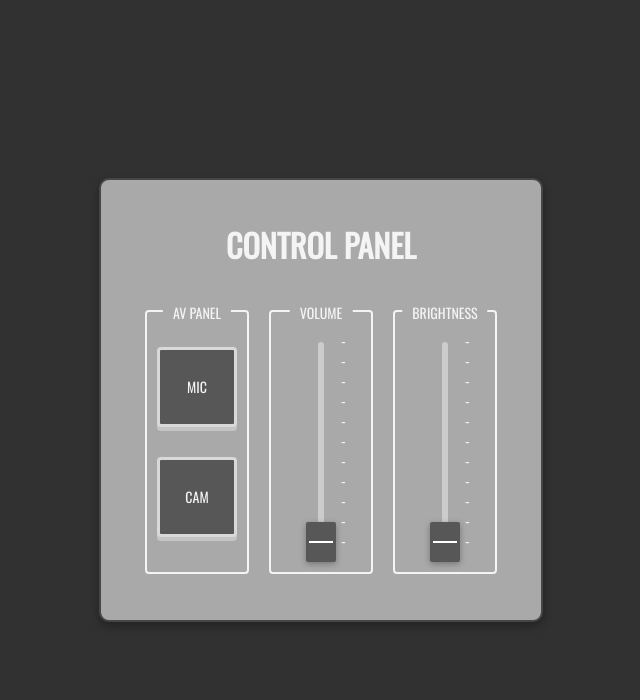
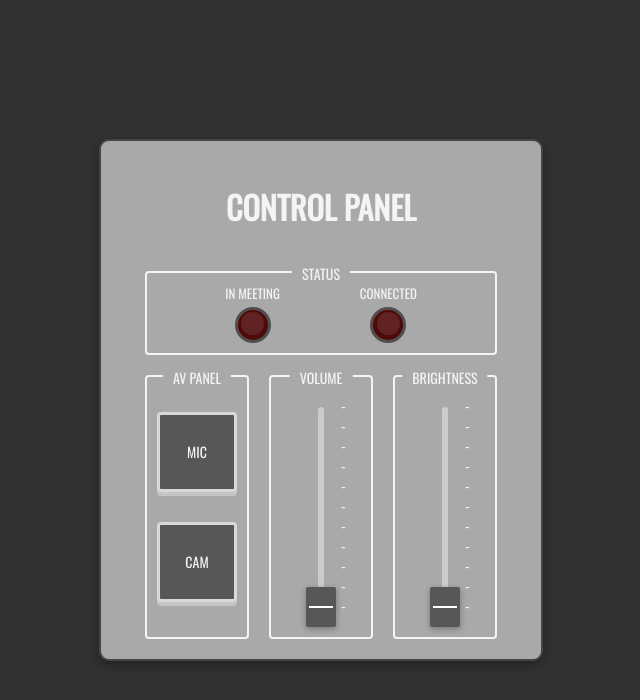
Before and after one commit to SaadOjo/desktop_controller, a Flask app: page / in a window 1280 px wide. Shown: the top 700 px of the page, without its empty margins (319-959 px from the left). Run offline with Flask 3, Linux system fonts and the light colour scheme; some libraries are stand-ins or nearby versions.

Commit message:
starting to glue wb and socketio code

```diff
--- a/main.py
+++ b/main.py
@@ -1,5 +1,6 @@
 from flask import Flask, render_template
 from flask_socketio import SocketIO, send, emit
+from teams_meeting_client import TeamsMeetingClient
 
 # Initialize Flask app
 app = Flask(__name__)
@@ -8,11 +9,37 @@ app.config['SECRET_KEY'] = 'mysecretkey'
 # Initialize SocketIO
 socketio = SocketIO(app)
 
+def on_meeting_start():
+    print("XXXXX: Meeting started")
+    #state["leds"]["meeting"] = True
+    socketio.emit("set-led-state", {"id": "meeting", "state": True})
+
+def on_meeting_end():
+    print("XXXXX: Meeting ended")
+    #state["leds"]["meeting"] = False
+    socketio.emit("set-led-state", {"id": "meeting", "state": False})
+
+def on_client_connect():
+    print("Client connected")
+    state["leds"]["connected"] = True
+    socketio.emit("set-led-state", {"id": "connected", "state": True})
+
+myClient = TeamsMeetingClient(meeting_started_callback=on_meeting_start, meeting_ended_callback=on_meeting_end, on_connect_callback=on_client_connect)
+myClient.start()
+
 # State storage
 state = {
     "buttons": {"mic": False, "cam": False},  # Buttons with their states
-    "sliders": {"vol": 50, "bright": 50}     # Sliders with initial values
+    "sliders": {"vol": 50, "bright": 50},     # Sliders with initial values
+    "leds": {"meeting": False, "connected": False}  # LEDs with their states
 }
+
+@app.teardown_appcontext
+def cleanup(exception=None):
+    print("Cleaning up resources...")
+    myClient.stop()
+    # Add cleanup code here, such as closing database connections
+    # or releasing any global resources.
 
 # HTTP route to render the web page
 @app.route('/')
@@ -27,6 +54,8 @@ def handle_connect():
         socketio.emit("set-button-state", {"id": button_id, "state": state_value})
     for slider_id, slider_value in state["sliders"].items():
         socketio.emit("set-slider-value", {"id": slider_id, "value": slider_value})
+    #for led_id, led_state in state["leds"].items():
+    #    socketio.emit("set-led-state", {"id": led_id, "state": led_state})
 
 
 @socketio.on('disconnect')
@@ -40,6 +69,12 @@ def handle_button_toggle(data):
 
     if button_id in state["buttons"]:
         # Toggle the button state on the server
+        match button_id:
+            case "mic":
+                myClient.toggle_mic()
+            case "cam":
+                myClient.toggle_cam()
+
         state["buttons"][button_id] = not state["buttons"][button_id]
         # Broadcast the updated state to all clients
         socketio.emit("set-button-state", {"id": button_id, "state": state["buttons"][button_id]})
--- a/static/main.js
+++ b/static/main.js
@@ -119,6 +119,19 @@ class Button {
   }
 }
 
+class Led {
+  constructor(id) {
+    this.led = document.getElementById(`${id}-led`);
+    if (!this.led) {
+      throw new Error(`LED element for '${id}' not found.`);
+    }
+  }
+
+  // Method to set the state programmatically
+  setState(isOn) {
+    this.led.classList.toggle('on', isOn); // Add/remove 'on' class
+  }
+}
 
 $(document).ready(function () {
 
@@ -184,4 +197,25 @@ $(document).ready(function () {
     }
   });
 
+  let meetingLed = new Led('meeting');
+  let connectedLed = new Led('connected');
+
+
+  socket.on('set-led-state', (data) => {
+    const { id, state } = data;
+    switch (id) {
+      case 'meeting':
+        meetingLed.setState(state);
+        break;
+      case 'connected':
+        connectedLed.setState(state);
+        break;
+    }
+
+  });
+
+
+
+
+
 });
--- a/static/styles.css
+++ b/static/styles.css
@@ -45,6 +45,12 @@ body {
     gap: 20px;
     justify-content: center;
   }
+  .vertical-panel {
+    display: flex;
+    flex-direction: column;
+    gap: 20px;
+    justify-content: center;
+  }
 
   .sub-panel {
     position: relative;
@@ -59,6 +65,13 @@ body {
     min-height: 260px;
     border-radius: 4px;
   }
+  .sub-panel.horizontal{
+    flex-direction: row;
+    min-height: 80px;
+    width: 87%; /* TODO: Make this such that this value is automatically induced */
+    max-width:  none;
+    gap: 80px;
+  }
   .sub-panel .border-text{
     white-space: nowrap;
     position: absolute;
@@ -70,6 +83,71 @@ body {
     padding: 0 10px; /* Add padding around the text */
     font-size: 14px; /* Adjust text size */
   }
+
+  .led-label-group{
+    padding-top: 00px;
+    display: flex;
+    flex-direction: column;
+    font-size: small;
+    gap: 04px;
+    align-items: center;
+    justify-content: center;
+  }
+
+  /* #region LEDS */
+
+/* LED */
+.led {
+  /* LED size and shape */
+  position: relative;
+  width: 30px;
+  height: 30px;
+  border-radius: 50%; /* Circular shape */
+
+  background: #4e0909; /* Red LED color */
+  border: 3px solid; /* Silver-like color */
+  border-color: #504e4e; /* Red LED color */
+}
+
+.led::before {
+  content: '';
+  position: absolute;
+  width: 76%; /* Slightly smaller than the LED */
+  height: 76%;
+  top: 8%;
+  left: 12%;
+  border-radius: 50%;
+  background: #602222;
+  z-index: 2;
+}
+
+.led.on{
+
+  background: #ab1414; /* Red LED color */
+  border: 3px solid; /* Silver-like color */
+  border-color: #504e4e; /* Red LED color */
+
+  /* Slight glow effect */
+  box-shadow:
+    0 0 10px rgba(255, 0, 0, 0.8), /* soft outer glow */
+    0 0 20px rgba(255, 0, 0, 0.6); /* extended outer glow */
+
+}
+
+.led.on::before {
+  content: '';
+  position: absolute;
+  width: 76%; /* Slightly smaller than the LED */
+  height: 76%;
+  top: 8%;
+  left: 12%;
+  border-radius: 50%;
+  background: #ff0000;
+  z-index: 2;
+}
+
+
+  /* #endregion */
 
   /* #region BUTTONS */
 
--- a/teams_meeting_client.py
+++ b/teams_meeting_client.py
@@ -4,6 +4,8 @@ import threading
 import asyncio
 import websockets
 from typing import Callable, Optional
+from urllib.parse import quote
+
 
 DEFAULT_TOKEN = "61e9d3d4-dbd6-425d-b80f-8110f48f769c"
 TOKEN_FILE = "token.txt"
@@ -13,10 +15,12 @@ class TeamsMeetingClient:
         self,
         manufacturer: str = "Token Financial Technologies",
         device: str = "Desktop Controller",
-        app: str = "Desktop Controller",
+        app: str = "Desktop Controller App",
         app_version: str = "1.0.00",
         meeting_started_callback: Optional[Callable[[], None]] = None,
         meeting_ended_callback: Optional[Callable[[], None]] = None,
+        on_connect_callback: Optional[Callable[[], None]] = None,
+        on_disconnect_callback: Optional[Callable[[], None]] = None
     ):
         """
         :param manufacturer: Defaults to "YourManufacturer"
@@ -32,12 +36,14 @@ class TeamsMeetingClient:
         self.app_version = app_version
         self.meeting_started_callback = meeting_started_callback
         self.meeting_ended_callback = meeting_ended_callback
+        self.on_connect_callback = on_connect_callback
+        self.on_disconnect_callback = on_disconnect_callback
 
         # Load token from file if available, else use default
         self.token = self._load_token()
 
         # Track the current "canPair" state (assuming True=not in meeting, False=in meeting)
-        self.can_pair = True  # By default, assume not in a meeting
+        self.can_pair = None  # By default, assume not in a meeting
 
         # For sending commands with incrementing request IDs
         self.request_id_counter = 1
@@ -47,9 +53,9 @@ class TeamsMeetingClient:
             f"ws://localhost:8124"
             f"?token={self.token}"
             f"&protocol-version=2.0.0"
-            f"&manufacturer={self.manufacturer}"
-            f"&device={self.device}"
-            f"&app={self.app}"
+            f"&manufacturer={quote(self.manufacturer)}"
+            f"&device={quote(self.device)}"
+            f"&app={quote(self.app)}"
             f"&app-version={self.app_version}"
         )
 
@@ -153,6 +159,8 @@ class TeamsMeetingClient:
         try:
             async with websockets.connect(self.ws_url) as ws:
                 print(f"Connected to {self.ws_url}")
+                if self.on_connect_callback:
+                    self.on_connect_callback()
                 # Listen for messages until stop_event is set
                 await self._receive_loop(ws)
         except Exception as e:
@@ -164,6 +172,7 @@ class TeamsMeetingClient:
             try:
                 raw_msg = await asyncio.wait_for(ws.recv(), timeout=1.0)
                 self._handle_message(raw_msg)
+                print(f"Received message: {raw_msg}")
             except asyncio.TimeoutError:
                 # Periodic check if we should stop
                 continue
@@ -212,16 +221,31 @@ class TeamsMeetingClient:
 
         # If canPair changes from True -> False, meeting started
         # If canPair changes from False -> True, meeting ended
+
+        if self.can_pair is None:
+            # First update, set the initial state
+            self.can_pair = can_pair_now
+
+            if not can_pair_now:
+                # Meeting started
+                if self.meeting_ended_callback:
+                    self.meeting_ended_callback()
+            else:
+                # Meeting ended
+                if self.meeting_started_callback:
+                    self.meeting_started_callback()
+            return
+
         if can_pair_now != self.can_pair:
             self.can_pair = can_pair_now
             if not can_pair_now:
                 # Meeting started
+                if self.meeting_ended_callback:
+                    self.meeting_ended_callback()
+            else:
+                # Meeting ended
                 if self.meeting_started_callback:
                     self.meeting_started_callback()
-            else:
-                # Meeting ended
-                if self.meeting_ended_callback:
-                    self.meeting_ended_callback()
 
     async def _close_ws(self):
         """Attempt to close the WebSocket if needed."""
@@ -232,6 +256,7 @@ class TeamsMeetingClient:
         """Enqueue a message to be sent on the WebSocket connection."""
         # Because websockets is async, we must schedule this in the event loop
         if hasattr(self, "loop") and self.loop.is_running():
+            print(f"Sending message: {message}")
             asyncio.run_coroutine_threadsafe(self._async_send(message), self.loop)
         else:
             print("WebSocket not connected or loop not running, cannot send message.")
@@ -247,3 +272,45 @@ class TeamsMeetingClient:
                 await ws.send(json.dumps(message))
         except Exception as e:
             print(f"Failed to send message: {e}")
+
+if __name__ == "__main__":
+    # Example usage of the TeamsMeetingClient
+    def on_meeting_start():
+        print("Meeting started!")
+
+    def on_meeting_end():
+        print("Meeting ended!")
+
+    myClient = TeamsMeetingClient(
+        meeting_started_callback=on_meeting_start,
+        meeting_ended_callback=on_meeting_end
+    )
+    myClient.start()
+
+    input("Press Enter to stop the client...")
+
+
+    # Example of sending a reaction
+    myClient.send_reaction("like")
+
+    # Example of toggling background blur
+    myClient.toggle_background_blur()
+
+    # Example of toggling video
+    myClient.toggle_video()
+
+    # Example of toggling mute
+    myClient.toggle_mute()
+
+    # Example of toggling hand
+    myClient.toggle_hand()
+
+    # Example of leaving the call
+    myClient.leave_call()
+
+    # Wait for a while before stopping the client
+    input("Press Enter to stop the client...")
+
+    # Stop the client
+    myClient.stop()
+    print("Client stopped.")
--- a/templates/index.html
+++ b/templates/index.html
@@ -12,6 +12,20 @@
 <body>
   <div class="control-panel">
     <h1>CONTROL PANEL</h1>
+    <div class="vertical-panel">
+        <div class="horizontal-panel">
+            <div class="sub-panel horizontal">
+                <span class="border-text">STATUS</span>
+                <div class="led-label-group">
+                    <span>IN MEETING</span>
+                    <div class="led" id="meeting-led"></div>
+                </div>
+                <div class="led-label-group">
+                    <span>CONNECTED</span>
+                    <div class="led" id="connected-led"></div>
+                </div>
+            </div>
+        </div>
         <div class="horizontal-panel">
             <div class="sub-panel">
                 <span class="border-text">AV PANEL</span>
@@ -72,6 +86,8 @@
                   </div>
             </div>
         </div>
+
+    </div>
   </div>
   <script src="static/main.js"></script>
 </body>
```
Also changed, not shown: 1 other file. Lines whose indentation alone changed are shown as unchanged.
